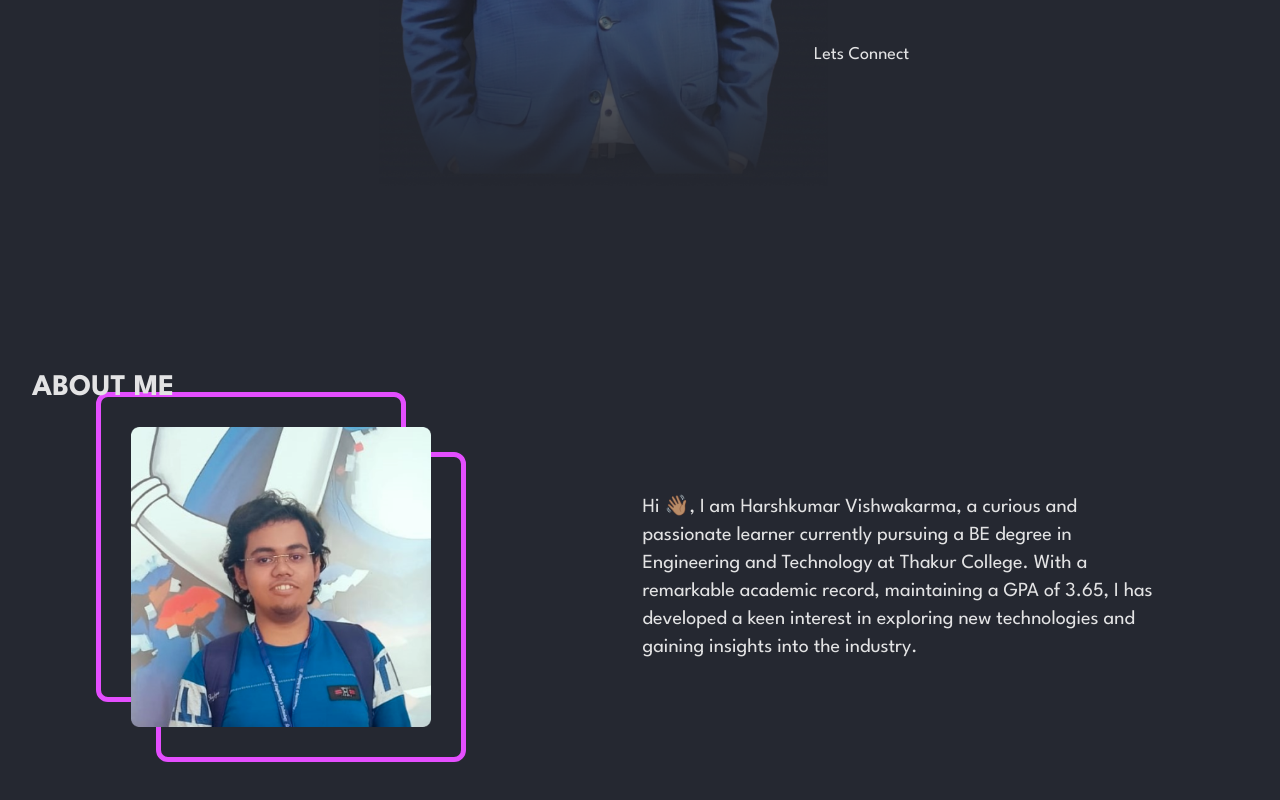
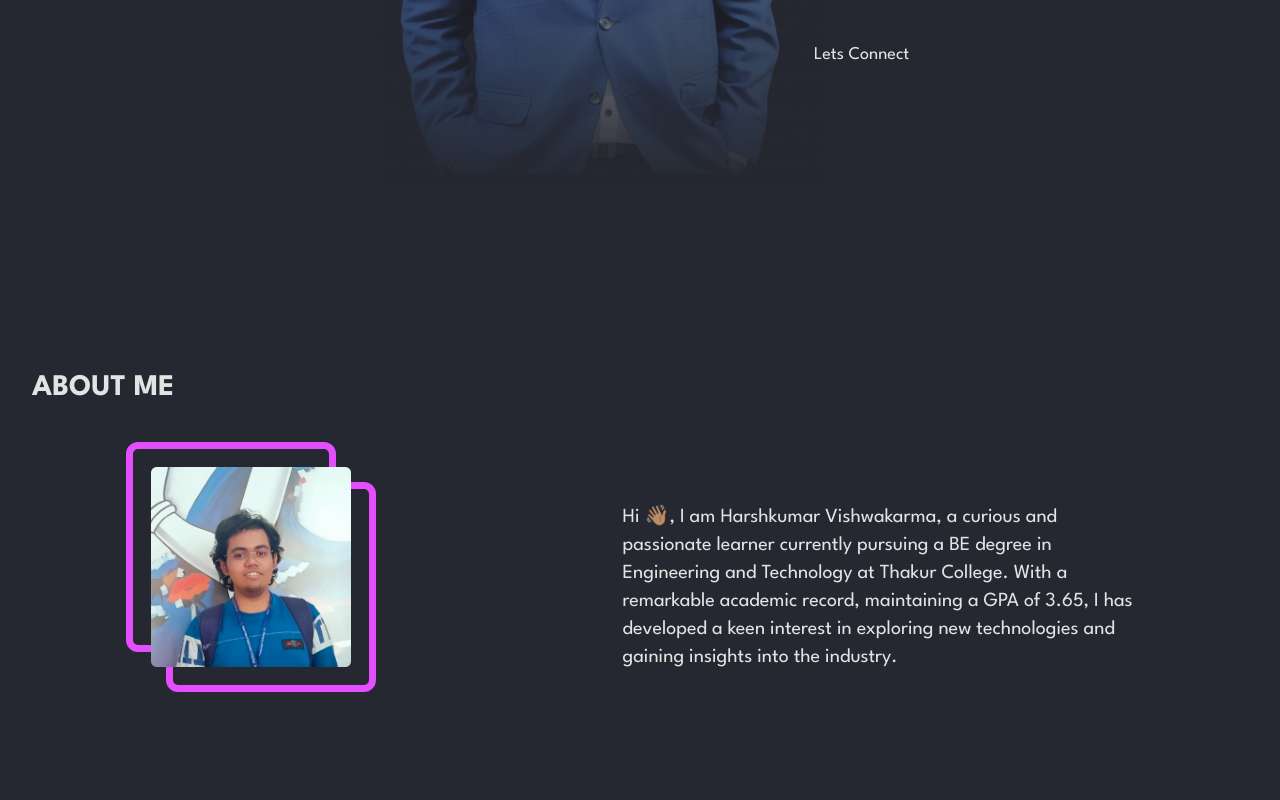
Before and after one commit to harsh-vish14/personal-porfolio, a React (Vite) app: page / in a window 1280 px wide. Shown: the part 526-1326 px from the top of the page. Built offline with nearby package versions, Linux system fonts and the light colour scheme.

Commit message:
about sections - DONE ✅

```diff
--- a/components/home/components/aboutme.jsx
+++ b/components/home/components/aboutme.jsx
@@ -3,14 +3,11 @@ import me_image from "../../../src/assets/aboutme_img.png";
 
 function ABOUTME() {
   return (
-    <div className="h-screen pt-20 ">
+    <div className="mb-10 pt-20">
       <div className="py-4 font-bold text-3xl">ABOUT ME</div>
-      <div className="flex md:flex-row flex-col items-center justify-around gap-5">
-        <div className="about-me-img">
-          <img
-            src={me_image}
-            className="min-h-[100px] min-w-[100px] max-h-[300px] max-w-[300px]"
-          />
+      <div className="flex md:flex-row flex-col items-center justify-around gap-5 mt-10">
+        <div className="about-me-img mr-5 mb-10">
+          <img src={me_image} className="max-h-[200px] max-w-[200px]" />
         </div>
         <div className="text-xl max-w-lg ">
           Hi 👋🏽, I am Harshkumar Vishwakarma, a curious and passionate learner
--- /dev/null
+++ b/components/loader/loader.jsx
@@ -0,0 +1,63 @@
+import React from "react";
+
+function LOADER() {
+  return (
+    <div className="flex flex-col gap-16 justify-center items-center fixed top-0 left-0 h-screen w-screen bg-primary-dark z-[1000] ">
+      <>
+        <svg
+          width="25%"
+          height="25%"
+          viewBox="0 0 105 89"
+          fill="none"
+          className="loader-logo"
+          xmlns="http://www.w3.org/2000/svg"
+        >
+          <path
+            d="M31.6146 30.4982C33.4381 27.4713 35.0302 24.5487 36.8192 21.7456C37.6741 20.4061 37.6214 19.4177 36.8003 18.0737C33.7388 13.0624 30.8188 7.9688 27.8574 2.89962C27.3806 2.08347 26.9632 1.23436 26.3244 0.0370107C30.4393 0.0370107 34.1866 -0.0335848 37.926 0.103159C38.5863 0.127304 39.4433 0.887869 39.8211 1.52668C45.8478 11.7173 51.8241 21.9363 57.7593 32.1779C58.1488 32.85 58.5121 33.9621 58.2095 34.5198C56.4121 37.8324 54.4147 41.0419 52.3027 44.5917C49.5328 39.8909 46.9748 35.5497 44.2414 30.911C42.1305 34.5062 40.0888 37.7335 38.3632 41.1141C37.9756 41.8735 38.4286 43.3154 38.9416 44.1954C45.0503 54.6757 51.2032 65.1322 57.4567 75.5308C58.4402 77.1663 58.5853 78.3763 57.4879 80.0006C55.6983 82.6498 54.1705 85.467 52.303 88.5975C34.8163 58.9885 17.5366 29.7303 0 0.0369661C4.15078 0.0369661 7.8847 -0.0927174 11.5958 0.133713C12.4578 0.186311 13.4962 1.30687 14.0227 2.18229C19.3675 11.0698 24.6144 20.0132 29.9209 28.9227C30.3072 29.5715 30.9438 30.0787 31.6146 30.4982Z"
+            fill="#EBEBEB"
+          />
+          <path
+            d="M56.9055 7.18822C55.5203 4.82045 54.2554 2.63276 52.8438 0.191162C70.1331 0.191162 87.1303 0.191162 104.573 0.191162C91.4924 22.3288 78.4828 44.3462 65.2935 66.6677C63.2502 63.2211 61.2601 60.1165 59.5889 56.8566C59.2008 56.0996 59.6299 54.6628 60.1391 53.7925C67.8469 40.6194 75.6316 27.4893 83.3951 14.3472C83.9809 13.3556 84.5424 12.3503 85.361 10.9227C81.0657 10.9227 77.1296 10.8357 73.2047 11.0012C72.4812 11.0317 71.5926 11.9595 71.1406 12.6862C69.301 15.6433 67.6017 18.6832 65.6368 22.0603C62.638 16.9439 59.8319 12.1561 56.9055 7.18822Z"
+            fill="#EBEBEB"
+          />
+        </svg>
+        {/* <svg
+          width="35%"
+          height="35%"
+          viewBox="0 0 105 89"
+          fill="none"
+          xmlns="http://www.w3.org/2000/svg"
+        >
+          <path
+            d="M31.6146 30.4982C33.4381 27.4713 35.0302 24.5487 36.8192 21.7456C37.6741 20.4061 37.6214 19.4177 36.8003 18.0737C33.7388 13.0624 30.8188 7.9688 27.8574 2.89962C27.3806 2.08347 26.9632 1.23436 26.3244 0.0370107C30.4393 0.0370107 34.1866 -0.0335848 37.926 0.103159C38.5863 0.127304 39.4433 0.887869 39.8211 1.52668C45.8478 11.7173 51.8241 21.9363 57.7593 32.1779C58.1488 32.85 58.5121 33.9621 58.2095 34.5198C56.4121 37.8324 54.4147 41.0419 52.3027 44.5917C49.5328 39.8909 46.9748 35.5497 44.2414 30.911C42.1305 34.5062 40.0888 37.7335 38.3632 41.1141C37.9756 41.8735 38.4286 43.3154 38.9416 44.1954C45.0503 54.6757 51.2032 65.1322 57.4567 75.5308C58.4402 77.1663 58.5853 78.3763 57.4879 80.0006C55.6983 82.6498 54.1705 85.467 52.303 88.5975C34.8163 58.9885 17.5366 29.7303 0 0.0369661C4.15078 0.0369661 7.8847 -0.0927174 11.5958 0.133713C12.4578 0.186311 13.4962 1.30687 14.0227 2.18229C19.3675 11.0698 24.6144 20.0132 29.9209 28.9227C30.3072 29.5715 30.9438 30.0787 31.6146 30.4982Z"
+            fill="#EBEBEB"
+          />
+          <path
+            d="M56.9055 7.18822C55.5203 4.82045 54.2554 2.63276 52.8438 0.191162C70.1331 0.191162 87.1303 0.191162 104.573 0.191162C91.4924 22.3288 78.4828 44.3462 65.2935 66.6677C63.2502 63.2211 61.2601 60.1165 59.5889 56.8566C59.2008 56.0996 59.6299 54.6628 60.1391 53.7925C67.8469 40.6194 75.6316 27.4893 83.3951 14.3472C83.9809 13.3556 84.5424 12.3503 85.361 10.9227C81.0657 10.9227 77.1296 10.8357 73.2047 11.0012C72.4812 11.0317 71.5926 11.9595 71.1406 12.6862C69.301 15.6433 67.6017 18.6832 65.6368 22.0603C62.638 16.9439 59.8319 12.1561 56.9055 7.18822Z"
+            fill="#EBEBEB"
+          />
+        </svg> */}
+      </>
+      <div role="status">
+        <svg
+          aria-hidden="true"
+          class="w-8 h-8 mr-2 text-transparent animate-spin fill-white"
+          viewBox="0 0 100 101"
+          fill="none"
+          xmlns="http://www.w3.org/2000/svg"
+        >
+          <path
+            d="M100 50.5908C100 78.2051 77.6142 100.591 50 100.591C22.3858 100.591 0 78.2051 0 50.5908C0 22.9766 22.3858 0.59082 50 0.59082C77.6142 0.59082 100 22.9766 100 50.5908ZM9.08144 50.5908C9.08144 73.1895 27.4013 91.5094 50 91.5094C72.5987 91.5094 90.9186 73.1895 90.9186 50.5908C90.9186 27.9921 72.5987 9.67226 50 9.67226C27.4013 9.67226 9.08144 27.9921 9.08144 50.5908Z"
+            fill="currentColor"
+          />
+          <path
+            d="M93.9676 39.0409C96.393 38.4038 97.8624 35.9116 97.0079 33.5539C95.2932 28.8227 92.871 24.3692 89.8167 20.348C85.8452 15.1192 80.8826 10.7238 75.2124 7.41289C69.5422 4.10194 63.2754 1.94025 56.7698 1.05124C51.7666 0.367541 46.6976 0.446843 41.7345 1.27873C39.2613 1.69328 37.813 4.19778 38.4501 6.62326C39.0873 9.04874 41.5694 10.4717 44.0505 10.1071C47.8511 9.54855 51.7191 9.52689 55.5402 10.0491C60.8642 10.7766 65.9928 12.5457 70.6331 15.2552C75.2735 17.9648 79.3347 21.5619 82.5849 25.841C84.9175 28.9121 86.7997 32.2913 88.1811 35.8758C89.083 38.2158 91.5421 39.6781 93.9676 39.0409Z"
+            fill="currentFill"
+          />
+        </svg>
+      </div>
+    </div>
+  );
+}
+
+export default LOADER;
--- a/src/App.jsx
+++ b/src/App.jsx
@@ -6,10 +6,32 @@ import {
 } from "../ui/tooltip";
 import HOME from "../components/home/home";
 import NAVBAR from "../components/navbar";
+import LOADER from "../components/loader/loader";
+import { useEffect, useState } from "react";
 
 function App() {
+  const [pageLoading, setPageLoading] = useState(true);
+  // This will run one time after the component mounts
+  useEffect(() => {
+    // callback function to call when event triggers
+    const onPageLoad = () => {
+      console.log("page loaded");
+      setPageLoading(false);
+      // do something else
+    };
+
+    // Check if the page has already loaded
+    if (document.readyState === "complete") {
+      onPageLoad();
+    } else {
+      window.addEventListener("load", onPageLoad, false);
+      // Remove the event listener when component unmounts
+      return () => window.removeEventListener("load", onPageLoad);
+    }
+  }, []);
   return (
     <>
+      {pageLoading && <LOADER />}
       <TooltipProvider>
         <NAVBAR />
         <div
--- a/src/index.css
+++ b/src/index.css
@@ -23,42 +23,36 @@ html {
 }
 
 .about-me-img::before {
+  top: -20px;
+  left: -20px;
+}
+.about-me-img::after,
+.about-me-img::before {
   content: "";
   height: 100%;
   width: 100%;
-  border: 5px solid #e44efe;
+  border: 7px solid #e44efe;
   position: absolute;
-  top: -30px;
-  left: -30px;
   border-radius: 12px;
-  transform: rotate(0deg);
+  /* transform: rotate(0deg); */
   z-index: -1;
   transition: 0.5s;
 }
 .about-me-img::after {
-  content: "";
-  height: 100%;
-  width: 100%;
-  border: 5px solid #e44efe;
-  position: absolute;
-  bottom: -30px;
-  right: -30px;
-  border-radius: 12px;
-  transform: rotate(0deg);
-  z-index: -1;
-  transition: 0.5s;
+  bottom: -20px;
+  right: -20px;
 }
 .about-me-img:hover::after {
-  bottom: 0px;
-  right: 0px;
-  transform: rotate(90deg);
-  border: 5px solid #e54efe;
+  bottom: 30px;
+  right: -30px;
+  /* transform: rotate(90deg); */
+  /* border: 5px solid #e54efe; */
 }
 .about-me-img:hover::before {
-  top: 0px;
-  left: 0px;
-  transform: rotate(-90deg);
-  border: 5px solid #e54efe;
+  top: 30px;
+  left: -30px;
+  /* transform: rotate(-90deg); */
+  /* border: 5px solid #e54efe; */
 }
 
 @layer base {
@@ -81,5 +75,22 @@ html {
   }
 }
 
-.is_active {
+.loader-logo {
+  stroke: #e54efe;
+  stroke-dasharray: 30;
+  stroke-dashoffset: 100;
+  animation: motion 1s infinite;
+  animation-fill-mode: forwards;
+  animation-timing-function: cubic-bezier(0.25, 0.46, 0.45, 0.94);
+  stroke-width: 2px;
+  stroke-linecap: round;
 }
+
+@keyframes motion {
+  0% {
+    stroke-dasharray: 100;
+  }
+  100% {
+    stroke-dasharray: 500;
+  }
+}
```
Also changed, not shown: components/home/components/techstack.jsx (added).
